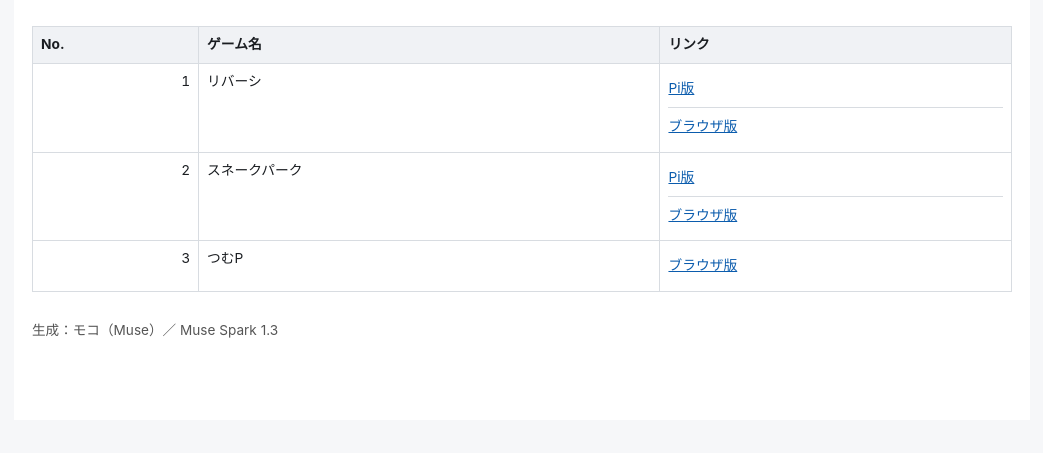
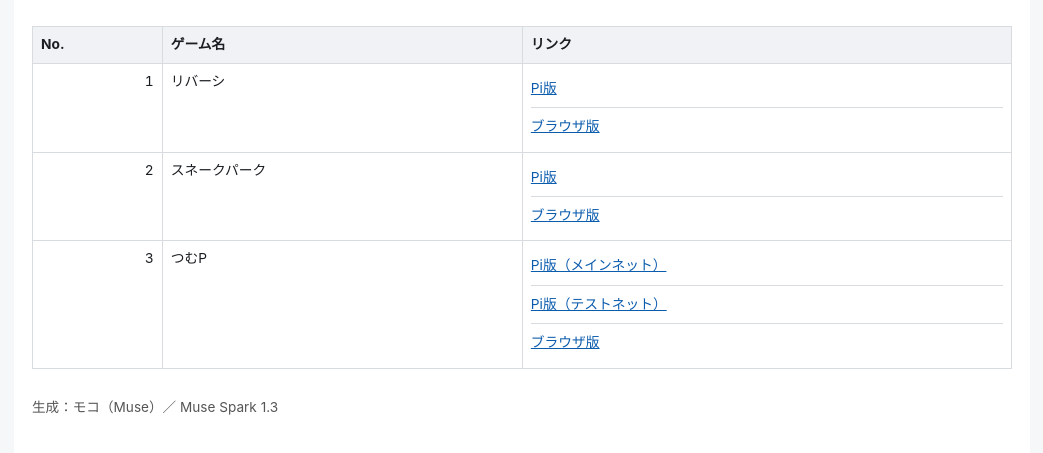
Before and after one commit to tysseo7-meru/moco-project-index, a plain HTML site: page games.html in a window 1280 px wide. Shown: the part 157-610 px from the top of the page, without its empty margins (118-1161 px from the left). Drawn offline with Linux system fonts and the light colour scheme.

Commit message:
Add moco Pi investigation report (HTML + download files)

```diff
--- a/games.html
+++ b/games.html
@@ -63,7 +63,7 @@ gtag('config', 'G-Q85209YGR5');
 <tr><th>No.</th><th>ゲーム名</th><th>リンク</th></tr>
 <tr><td class="num">1</td><td>リバーシ</td><td><div class="toplinks"><a href="https://othellomocovutk2149.pinet.com">Pi版</a><a href="https://tysseo7-meru.github.io/othello-app-web/">ブラウザ版</a></div></td></tr>
 <tr><td class="num">2</td><td>スネークパーク</td><td><div class="toplinks"><a href="https://snakeparkmocovs3958.pinet.com">Pi版</a><a href="https://tysseo7-meru.github.io/snake-app/">ブラウザ版</a></div></td></tr>
-<tr><td class="num">3</td><td>つむP</td><td><div class="toplinks"><a href="https://tysseo7-meru.github.io/tsum-app/">ブラウザ版</a></div></td></tr>
+<tr><td class="num">3</td><td>つむP</td><td><div class="toplinks"><a href="https://tsum-app-pi.pages.dev/">Pi版（メインネット）</a><a href="https://tsum-app-pi-test.pages.dev/">Pi版（テストネット）</a><a href="https://tysseo7-meru.github.io/tsum-app/">ブラウザ版</a></div></td></tr>
 </table></div>
 <p class="small">生成：モコ（Muse）／ Muse Spark 1.3</p>
 </main>
```
Also changed, not shown: games_en.html (+1 -1 lines).
